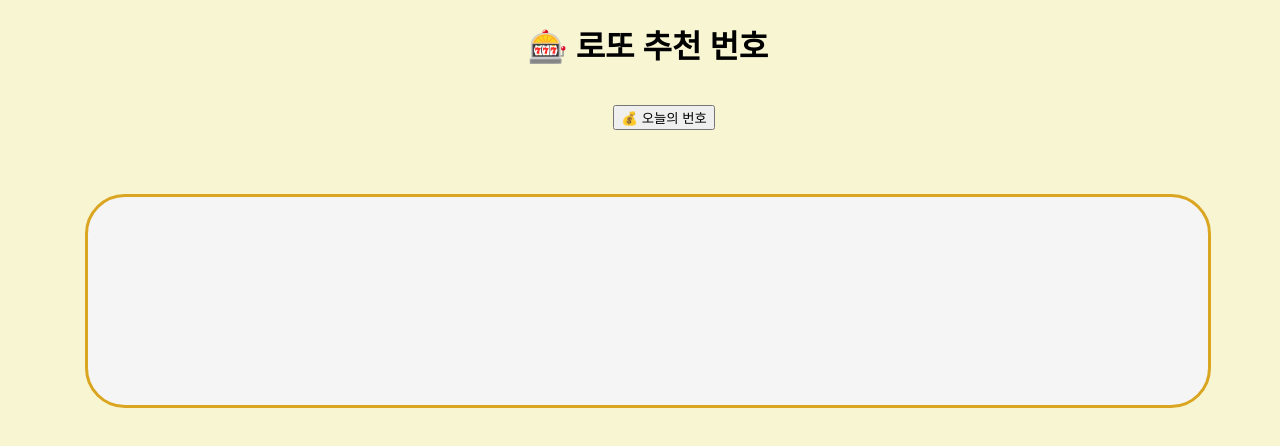
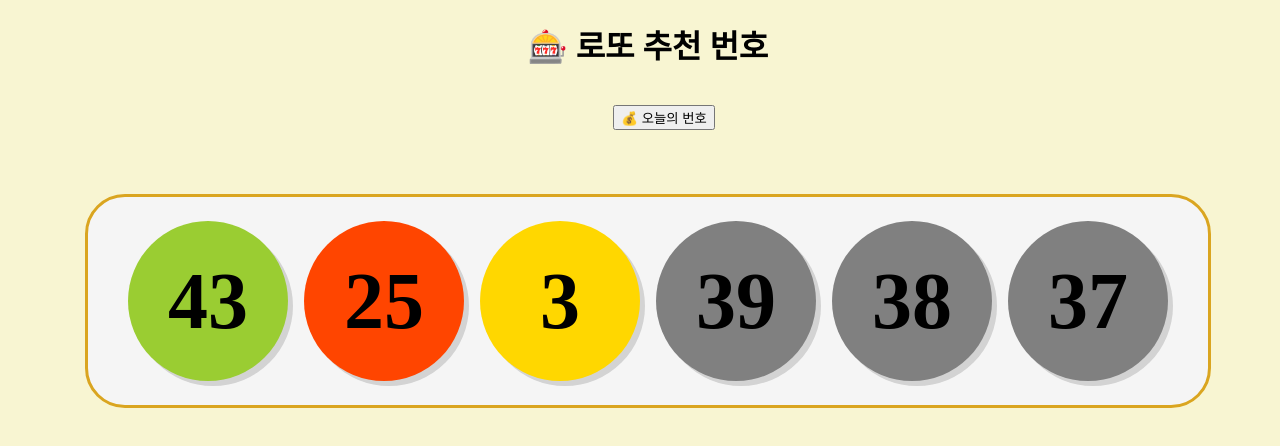
Before and after one commit to jelly12paw/JS_PJT_Lotto, a plain HTML site: page index.html in a window 1280 px wide. Both pictures are taken after a click on the button "💰 오늘의 번호". Drawn offline with nearby package versions, Linux system fonts and the light colour scheme.

Commit message:
JavaScript_PJT_Lotto

```diff
--- a/index.html
+++ b/index.html
@@ -60,6 +60,39 @@
         <div class="result-css" id="result"></div>
     </div>
     <script src="https://cdn.jsdelivr.net/npm/lodash@4.17.21/lodash.min.js"></script>
-    <script src="/lotto.js"></script>
+    <script>
+        const button = document.querySelector('#lotto-btn')
+        button.addEventListener('click', function() {
+            const ballContainer = document.createElement('div')
+            ballContainer.classList.add('ball-container')
+            const numbers = _.sampleSize(_.range(1, 46), 6)
+            console.log(numbers)
+
+            for (let num of numbers) {
+                const ball = document.createElement('div')
+                ball.classList.add('ball')
+                ball.innerText = num
+                if(num < 11) {
+                    ball.style.backgroundColor = 'gold'
+                }
+                else if(num < 21) {
+                    ball.style.backgroundColor = 'cornflowerblue'
+                }
+                else if(num < 31) {
+                    ball.style.backgroundColor = 'orangered'
+                }
+                else if(num < 41) {
+                    ball.style.backgroundColor = 'gray'
+                }
+                else if(num < 46) {
+                    ball.style.backgroundColor = 'yellowgreen'
+                }
+                ballContainer.appendChild(ball)
+                const result = document.querySelector('#result')
+                }
+            result.innerHTML = ""
+            result.appendChild(ballContainer)
+       })
+    </script>
 </body>
 </html>
```
